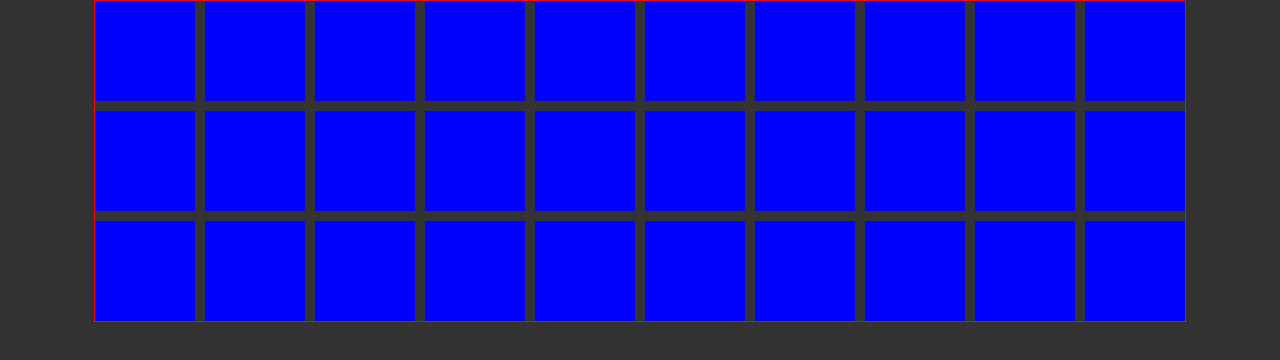
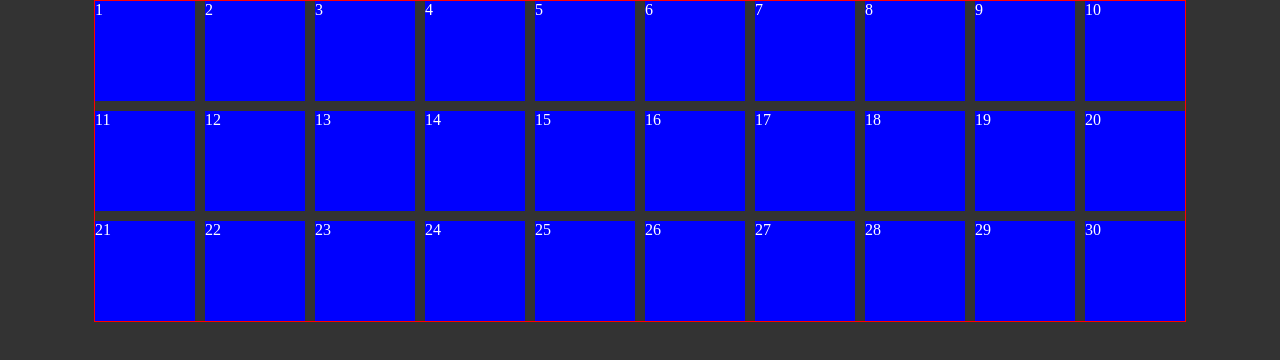
Before and after one commit to andersondavid/react-game-without-canva, a Next.js app: page / in a window 1280 px wide. Shown: the top 360 px of the page. Built offline with nearby package versions, Linux system fonts and the light colour scheme.

Commit message:
feat: create bullet

```diff
--- /dev/null
+++ b/src/pages/components/bullet.tsx
@@ -0,0 +1,38 @@
+import React, { useEffect, useRef, useState } from "react";
+import styles from "./styles/Bullet.module.css";
+
+export default function Bullet() {
+  const bulletRef = useRef<HTMLDivElement>(null);
+  const [posicaoY, setPosicaoY] = useState(0);
+
+  const moverDiv = () => {
+    const bullet = bulletRef.current;
+    if (bullet) {
+      const finalX = window.innerHeight - bullet.offsetHeight;
+      const incremento = 5;
+
+      if (posicaoY < finalX) {
+        requestAnimationFrame(() => {
+          setPosicaoY((prevPosicaoY) => prevPosicaoY + incremento);
+        });
+      } else {
+        bullet.remove()
+      }
+    }
+  };
+
+  useEffect(() => {
+    moverDiv();
+  });
+
+  return (
+    <div
+      ref={bulletRef}
+      className={styles.bullet}
+      style={{
+        bottom: posicaoY,
+        left: '1000px'
+      }}
+    ></div>
+  );
+}
--- /dev/null
+++ b/src/pages/components/enemy.tsx
@@ -0,0 +1,22 @@
+import React, { useEffect, useRef } from "react";
+import styles from "@/styles/Home.module.css";
+
+export default function Enemy({ id }: any) {
+  const enemyRef = useRef<HTMLDivElement>(null);
+
+  useEffect(() => {
+    if (enemyRef.current) {
+      var posicao = enemyRef.current.getBoundingClientRect();
+      console.log("Top:", posicao.top);
+      console.log("Left:", posicao.left);
+      console.log("Bottom:", posicao.bottom);
+      console.log("Right:", posicao.right);
+      console.log("Width:", posicao.width);
+      console.log("Height:", posicao.height);
+
+
+    }
+  }, []);
+
+  return <div ref={enemyRef} className={styles.enemyContainer}>{id}</div>;
+}
--- /dev/null
+++ b/src/pages/components/styles/Bullet.module.css
@@ -0,0 +1,6 @@
+.bullet {
+  height: 10px;
+  width: 10px;
+  background-color: red;
+  position: fixed;
+}
--- a/src/pages/index.tsx
+++ b/src/pages/index.tsx
@@ -1,7 +1,9 @@
 import Head from "next/head";
-import Image from "next/image";
 import { Inter } from "next/font/google";
 import styles from "@/styles/Home.module.css";
+import Enemy from "./components/enemy";
+import { useState } from "react";
+import Bullet from "./components/bullet";
 
 const inter = Inter({ subsets: ["latin"] });
 
@@ -18,37 +20,41 @@ export default function Home() {
         <div className={styles.space}>
           <div className={styles.enemySpace}>
             <div className={styles.enemyZone}>
-              <div className={styles.enemyContainer}></div>
-              <div className={styles.enemyContainer}></div>
-              <div className={styles.enemyContainer}></div>
-              <div className={styles.enemyContainer}></div>
-              <div className={styles.enemyContainer}></div>
-              <div className={styles.enemyContainer}></div>
-              <div className={styles.enemyContainer}></div>
-              <div className={styles.enemyContainer}></div>
-              <div className={styles.enemyContainer}></div>
-              <div className={styles.enemyContainer}></div>
-              <div className={styles.enemyContainer}></div>
-              <div className={styles.enemyContainer}></div>
-              <div className={styles.enemyContainer}></div>
-              <div className={styles.enemyContainer}></div>
-              <div className={styles.enemyContainer}></div>
-              <div className={styles.enemyContainer}></div>
-              <div className={styles.enemyContainer}></div>
-              <div className={styles.enemyContainer}></div>
-              <div className={styles.enemyContainer}></div>
-              <div className={styles.enemyContainer}></div>
-              <div className={styles.enemyContainer}></div>
-              <div className={styles.enemyContainer}></div>
-              <div className={styles.enemyContainer}></div>
-              <div className={styles.enemyContainer}></div>
-              <div className={styles.enemyContainer}></div>
-              <div className={styles.enemyContainer}></div>
-              <div className={styles.enemyContainer}></div>
-              <div className={styles.enemyContainer}></div>
-              <div className={styles.enemyContainer}></div>
-              <div className={styles.enemyContainer}></div>
+              <Enemy id={1} />
+              <Enemy id={2} />
+              <Enemy id={3} />
+              <Enemy id={4} />
+              <Enemy id={5} />
+              <Enemy id={6} />
+              <Enemy id={7} />
+              <Enemy id={8} />
+              <Enemy id={9} />
+              <Enemy id={10} />
+              <Enemy id={11} />
+              <Enemy id={12} />
+              <Enemy id={13} />
+              <Enemy id={14} />
+              <Enemy id={15} />
+              <Enemy id={16} />
+              <Enemy id={17} />
+              <Enemy id={18} />
+              <Enemy id={19} />
+              <Enemy id={20} />
+              <Enemy id={21} />
+              <Enemy id={22} />
+              <Enemy id={23} />
+              <Enemy id={24} />
+              <Enemy id={25} />
+              <Enemy id={26} />
+              <Enemy id={27} />
+              <Enemy id={28} />
+              <Enemy id={29} />
+              <Enemy id={30} />
             </div>
+          </div>
+          <div className={styles.heroSpace}></div>
+          <div className={styles.spawnBullet}>
+            <Bullet />
           </div>
         </div>
       </main>
--- a/src/styles/Home.module.css
+++ b/src/styles/Home.module.css
@@ -6,6 +6,7 @@
 .space {
   height: 100%;
   width: 100%;
+  position: relative;
 }
 
 .enemySpace {
```
